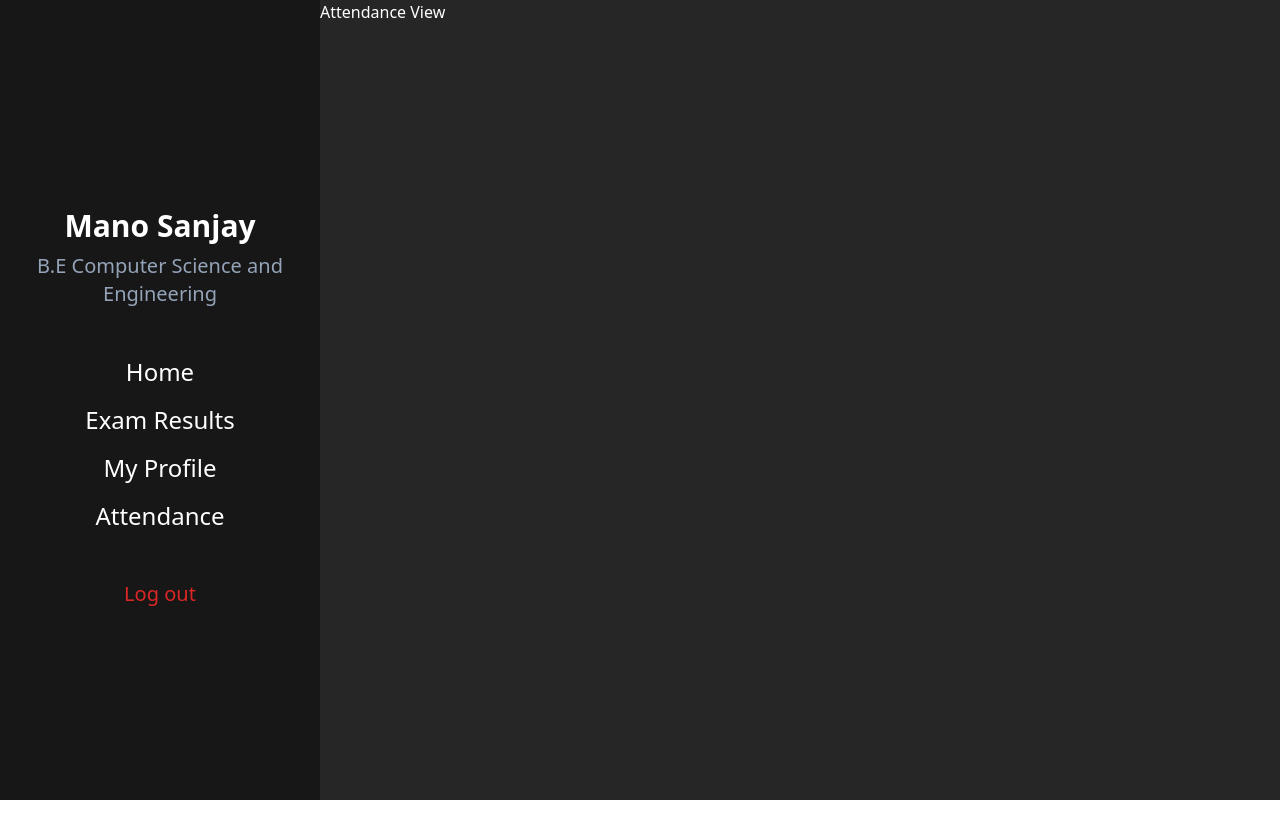
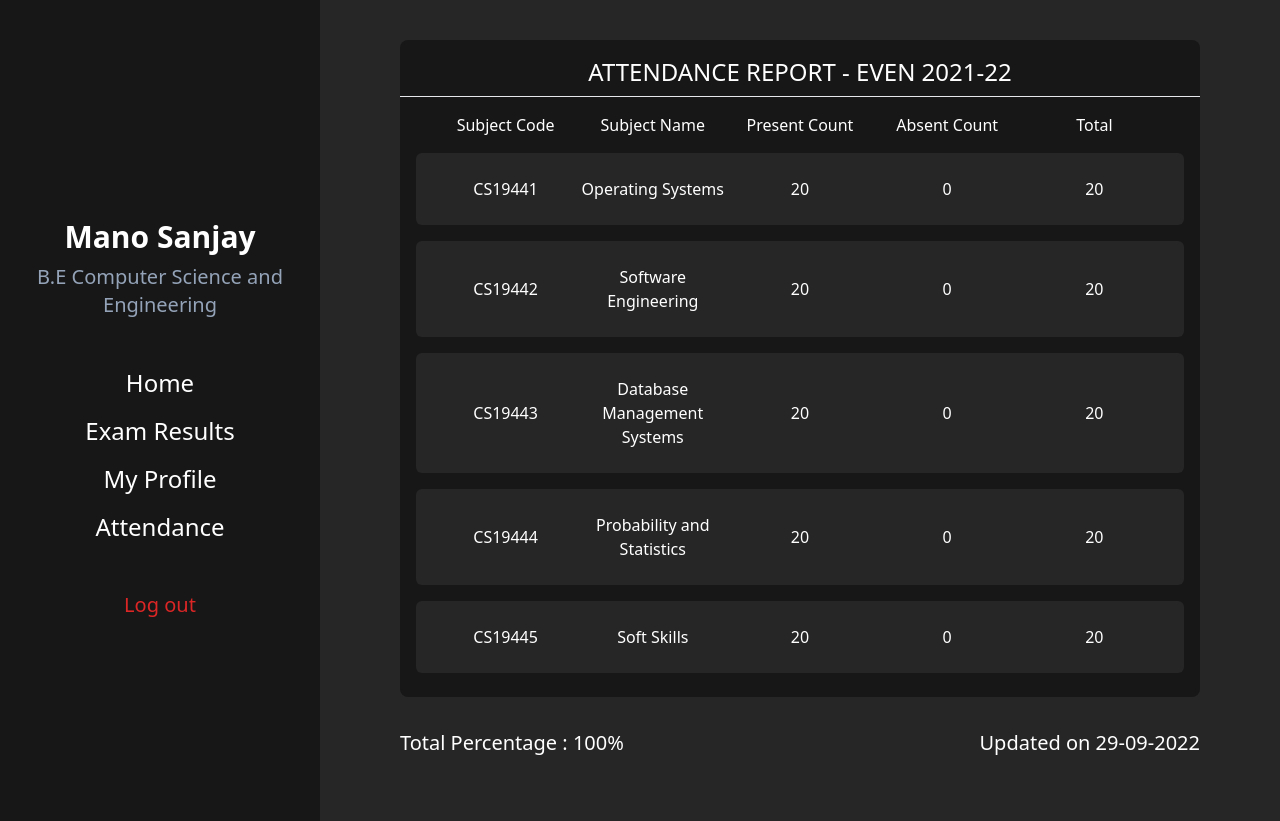
Before and after one commit to manosanjay-g/Student-Portal, a Vue app in the folder client/: page /attendance in a window 1280 px wide. Before the commit the page ends 800 px from the top, so only its background shows below. Built offline with nearby package versions, Linux system fonts and the light colour scheme.

Commit message:
finished attendance ui

```diff
--- /dev/null
+++ b/client/src/components/attendance/AttendanceReportCard.vue
@@ -0,0 +1,33 @@
+<template>
+  <div
+    id="exam-results-card"
+    class="mx-4 my-2 max-h-90 bg-neutral-900 rounded-lg text-center py-2"
+  >
+    <p class="px-2 py-2 text-2xl font-medium">
+      ATTENDANCE REPORT - EVEN 2021-22
+    </p>
+    <hr />
+    <div class="flex flex-row px-4 m-4">
+      <p class="basis-1/5 text-center">Subject Code</p>
+      <p class="basis-1/5 text-center">Subject Name</p>
+      <p class="basis-1/5 text-center">Present Count</p>
+      <p class="basis-1/5 text-center">Absent Count</p>
+      <p class="basis-1/5 text-center">Total</p>
+    </div>
+    <div
+      v-for="subject in props.subjects"
+      :key="subject._id"
+      class="m-4 flex flex-row rounded-md bg-neutral-800 items-center px-4 py-6"
+    >
+      <p class="basis-1/5 text-center">{{ subject.subject_code }}</p>
+      <p class="basis-1/5 text-center">{{ subject.subject_name }}</p>
+      <p class="basis-1/5 text-center">{{ subject.subject_present }}</p>
+      <p class="basis-1/5 text-center">{{ subject.subject_absent }}</p>
+      <p class="basis-1/5 text-center">{{ subject.subject_total }}</p>
+    </div>
+  </div>
+</template>
+
+<script setup>
+const props = defineProps(["subjects"]);
+</script>
--- a/client/src/views/AttendanceView.vue
+++ b/client/src/views/AttendanceView.vue
@@ -1,5 +1,52 @@
 <template>
-  <div id="attendance-view">
-    <p>Attendance View</p>
+  <div id="attendance-view" class="py-8 px-16">
+    <AttendanceReportCard :subjects="subjectAttendanceReport" />
+    <div class="flex flex-row mx-4 my-8 justify-between">
+      <p class="text-xl font-medium">Total Percentage : 100%</p>
+      <p class="text-xl font-medium">Updated on 29-09-2022</p>
+    </div>
   </div>
 </template>
+
+<script setup>
+import AttendanceReportCard from "../components/attendance/AttendanceReportCard.vue";
+import { ref } from "vue";
+
+const subjectAttendanceReport = ref([
+  {
+    subject_code: "CS19441",
+    subject_name: "Operating Systems",
+    subject_present: "20",
+    subject_absent: "0",
+    subject_total: "20",
+  },
+  {
+    subject_present: "20",
+    subject_code: "CS19442",
+    subject_name: "Software Engineering",
+    subject_absent: "0",
+    subject_total: "20",
+  },
+  {
+    subject_present: "20",
+    subject_code: "CS19443",
+    subject_name: "Database Management Systems",
+    subject_absent: "0",
+    subject_total: "20",
+  },
+  {
+    subject_present: "20",
+    subject_code: "CS19444",
+    subject_name: "Probability and Statistics",
+    subject_absent: "0",
+    subject_total: "20",
+  },
+  {
+    subject_present: "20",
+    subject_code: "CS19445",
+    subject_name: "Soft Skills",
+    subject_absent: "0",
+    subject_total: "20",
+  },
+]);
+</script>
```
